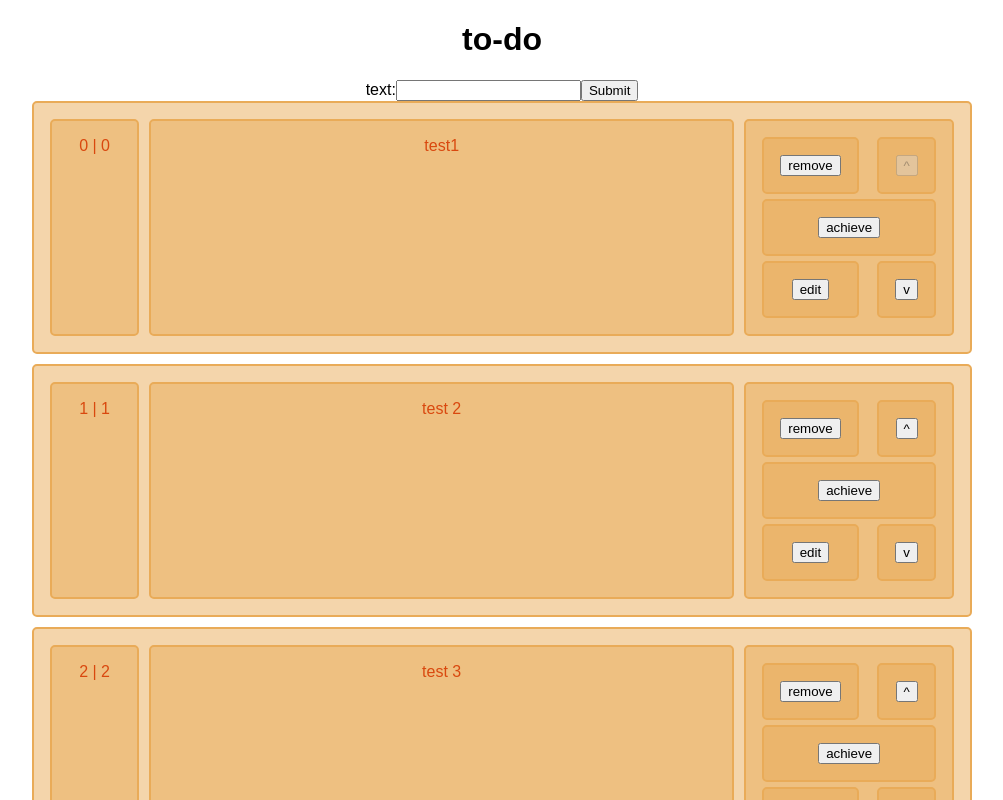
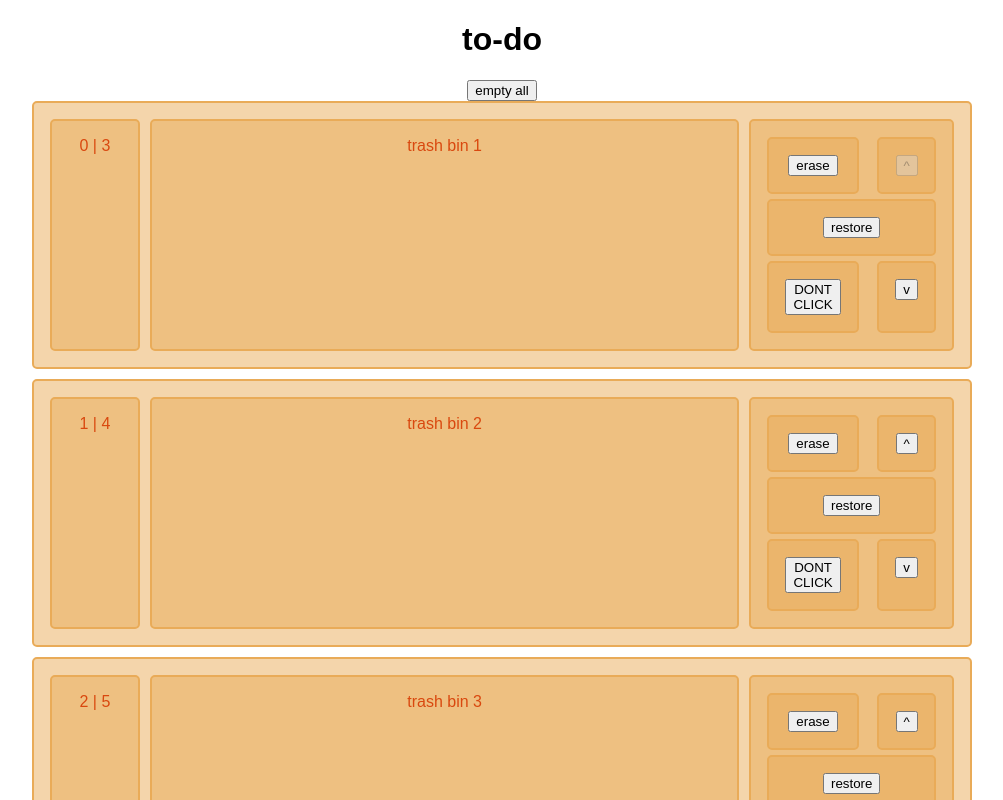
Before and after one commit to mgrimald/mgrimald.github.io, a React (Create React App) app in the folder todo_app/: page / in a window 1280 px wide. Shown: the top 800 px of the page, without its empty margins (138-1141 px from the left). Built offline with nearby package versions, Linux system fonts and the light colour scheme.

Commit message:
trash system
refactoctored a bit "todoItem",
modified all the functions of TodoApp to  be able to perform operation on any list : either data or trashBin (soon to be added : archives) and added display of the trashBin content (soon to be added : separate page/view)

```diff
--- a/todo_app/package.json
+++ b/todo_app/package.json
@@ -1,6 +1,6 @@
 {
   "name": "todo_app",
-  "version": "0.1.4",
+  "version": "0.1.5",
   "private": true,
   "dependencies": {
     "react": "^16.2.0",
--- a/todo_app/src/App.css
+++ b/todo_app/src/App.css
@@ -1,4 +1,4 @@
-/* https://developer.mozilla.org/fr/docs/Web/CSS/CSS_Grid_Layout */
+/* "inspired" by https://developer.mozilla.org/fr/docs/Web/CSS/CSS_Grid_Layout */
 * {
 	box-sizing: border-box;
 	text-align: center;
@@ -65,6 +65,14 @@
   grid-column: 1 / 2;
   grid-row: 1;
 }
+.restoreBtn {
+  grid-column: 1 / 4;
+  grid-row: 2;
+}
+.archiveBtn {
+  grid-column: 1 / 2;
+  grid-row: 3;
+}
 .achieveBtn {
 
   grid-column: 1 / 4;
@@ -87,3 +95,8 @@
 .todoItem.achieved .achieveBtn{
   background-color: red;
 }
+
+
+.todoItem.achieved .id{
+  background-color: red;
+}
--- a/todo_app/src/Components/TodoApp.js
+++ b/todo_app/src/Components/TodoApp.js
@@ -1,6 +1,7 @@
 import React, { Component } from 'react';
 import { TodoForm } from './TodoForm.js';
 import { TodoList } from './TodoList.js';
+import { TrashList } from "./TrashList"
 
 export class TodoApp extends Component {
 	constructor(props) {
@@ -10,9 +11,15 @@ export class TodoApp extends Component {
 			this.createTodo(1, "test 2", 1),
 			this.createTodo(2, "test 3", 2)
 		];
+		let trashes = [
+			this.createTodo(3, "trash bin 1", 0),
+			this.createTodo(4, "trash bin 2", 1),
+			this.createTodo(5, "trash bin 3", 2),
+		];
 		this.state = {
 			data: datas,
-			todo_id: datas.length,
+			todo_id: datas.length + trashes.length,
+			trashBin: trashes
 		}
 
 		this.addTodo = this.addTodo.bind(this);
@@ -22,7 +29,11 @@ export class TodoApp extends Component {
 		this.handleEdit = this.handleEdit.bind(this);
 		this.handleOrderUp = this.handleOrderUp.bind(this);
 		this.handleOrderDown = this.handleOrderDown.bind(this);
+		this.handleOrderUpTrash = this.handleOrderUpTrash.bind(this);
+		this.handleOrderDownTrash = this.handleOrderDownTrash.bind(this);
 		this.toggleEditing = this.toggleEditing.bind(this);
+		this.emptyTrashBin = this.emptyTrashBin.bind(this);
+		this.restore = this.restore.bind(this);
 	}
 	createTodo(id, text, order=0, achieved=false){
 		const todo = {
@@ -41,78 +52,150 @@ export class TodoApp extends Component {
 		data.unshift(todo);
 		this.setState({data: data, todo_id:this.state.todo_id + 1});
 	}
+	emptyTrashBin(){
+		this.setState({trashBin: []});
+	}
+	handleRemove(id) {
+		const data = this.state.data;
+		const trashes = this.state.trashBin;
+		let index;
+
+		if ((index = data.findIndex((todo) => {return (todo.id === id)})) >= 0) {
+			const removed = data.splice(index, 1);
+			let c = 0;
+			data.forEach((todo) => todo.order = c++);
+			trashes.unshift(removed[0]);
+		}
+		else if ((index = trashes.findIndex((todo) => {return (todo.id === id)})) >= 0) {
+			trashes.splice(index, 1);
+		}
+		let d = 0;
+		trashes.forEach((todo) => todo.order = d++);
+		this.setState({data: data, trashBin: trashes});
+	}
+	restore(id) {
+		const data = this.state.data;
+		const trashes = this.state.trashBin;
+		let index;
+
+		if ((index = trashes.findIndex((todo) => {return (todo.id === id)})) >= 0) {
+			const removed = trashes.splice(index, 1);
+			let c = 0;
+			trashes.forEach((todo) => todo.order = c++);
+			data.unshift(removed[0]);
+		}
+		let d = 0;
+		data.forEach((todo) => todo.order = d++);
+		this.setState({data: data, trashBin: trashes});
+	}
 	handleAchieve(id) {
-		let data = this.state.data;
-		const index = data.findIndex((todo) => {return (todo.id === id)});
-		if (index >= 0) {
+		const data = this.state.data;
+		const trashes = this.state.trashBin;
+		let index;
+
+		if ((index = data.findIndex((todo) => {return (todo.id === id)})) >= 0) {
 			data[index].achieved = true;
 			this.setState({data: data});
 		}
+		else if ((index = trashes.findIndex((todo) => {return (todo.id === id)})) >= 0) {
+			trashes[index].achieved = true;
+			this.setState({trashBin: trashes});
+		}
 	}
 	handleUnachieve(id) {
-		const index = this.state.data.findIndex((todo) => {return (todo.id === id)});
 		const data = this.state.data;
-		if (index >= 0){
+		const trashes = this.state.trashBin;
+		let index;
+
+		if ((index = data.findIndex((todo) => {return (todo.id === id)})) >= 0) {
 			data[index].achieved = false;
 			this.setState({data: data});
 		}
+		else if ((index = trashes.findIndex((todo) => {return (todo.id === id)})) >= 0) {
+			trashes[index].achieved = false;
+			this.setState({trashBin: trashes});
+		}
 	}
-	handleRemove(id) {
-		const remains = this.state.data.filter(todo => todo.id !== id)
-		let c = 0;
-		remains.forEach((todo) => todo.order = c++);
-		this.setState({data: remains});
+	toggleEditing(id){
+		const data = this.state.data;
+		const trashes = this.state.trashBin;
+		let index;
+
+		if ((index = data.findIndex((todo) => {return (todo.id === id)})) >= 0) {
+			data[index].editing = !data[index].editing;
+			this.setState({data: data});
+		}
+		else if ((index = trashes.findIndex((todo) => {return (todo.id === id)})) >= 0) {
+			trashes[index].editing = !trashes[index].editing;
+			this.setState({trashBin: trashes});
+		}
 	}
-	swapPosition(order, order_swap){
-		const index = this.state.data.findIndex((todo) => {return (todo.order === order)});
-		const index_swap = this.state.data.findIndex((todo) => {return (todo.order === order_swap)});
+	handleEdit(id, text) {
+		const data = this.state.data;
+		const trashes = this.state.trashBin;
+		let index;
+
+		if ((index = data.findIndex((todo) => {return (todo.id === id)})) >= 0) {
+			data[index].text = text;
+			this.setState({data: data});
+		}
+		else if ((index = trashes.findIndex((todo) => {return (todo.id === id)})) >= 0) {
+			trashes[index].text = text;
+			this.setState({trashBin: trashes});
+		}
+		else {
+			const todo = this.addTodo(text);
+			data.push(todo);
+			this.setState({data: data});
+		}
+	}
+	swapPosition(order, order_swap, list){
+		const index = list.findIndex((todo) => {return (todo.order === order)});
+		const index_swap = list.findIndex((todo) => {return (todo.order === order_swap)});
 		if (index < 0 || index_swap < 0){
-			return this.state.data;
+			return list;
 		}
-		const data = this.state.data;
-		let tmp = data[index];
-		data[index] = data[index_swap];
-		data[index_swap] = tmp;
-		data[index].order = order;
-		data[index_swap].order = order_swap;
-		return data;
+		let tmp = list[index];
+		list[index] = list[index_swap];
+		list[index_swap] = tmp;
+		list[index].order = order;
+		list[index_swap].order = order_swap;
+		return list;
+	}
+	handleOrderUpTrash(order){
+		const trashes = this.swapPosition(order, order -1, this.state.trashBin);
+		this.setState({trashBin: trashes});
+	}
+	handleOrderDownTrash(order){
+		const trashes = this.swapPosition(order, order +1, this.state.trashBin);
+		this.setState({trashBin: trashes});
 	}
 	handleOrderUp(order){
-		const data = this.swapPosition(order, order -1)
+		const data = this.swapPosition(order, order -1, this.state.data);
 		this.setState({data: data});
 	}
 	handleOrderDown(order){
-		console.log("order down", order);
-		const data = this.swapPosition(order, order +1)
-		this.setState({data: data});
-	}
-	toggleEditing(id){
-		let data = this.state.data;
-		const index = data.findIndex((todo) => {return (todo.id === id)});
-		if (index >= 0) {
-			data[index].editing = !data[index].editing;
-			this.setState({data: data});
-		}
-	}
-	handleEdit(id, text) {
-		let data = this.state.data;
-		const index = data.findIndex((todo) => {return (todo.id === id)});
-		if (index >= 0) {
-			data[index].text = text;
-		}
-		else {
-			const todo = {
-				text: text,
-				id: window.id++,
-				achieved: false
-			};
-			data.push(todo);
-		}
+		const data = this.swapPosition(order, order +1, this.state.data);
 		this.setState({data: data});
 	}
   	render() {
     	return (
-      		<div >
+      		<div>
+      			<button onClick={this.emptyTrashBin}>
+      				empty all
+      			</button>
+      			<TrashList
+      				trashes={this.state.trashBin}
+        			todos={this.state.data}
+        			remove={this.handleRemove}
+        			edit={this.handleEdit}
+        			achieve={this.handleAchieve}
+        			unachieve={this.handleUnachieve}
+        			up={this.handleOrderUpTrash}
+        			down={this.handleOrderDownTrash}
+        			restore={this.restore}
+					toggleEditing={this.toggleEditing}
+      			/>
         		<TodoForm
         			addTodo={this.addTodo} />
         		<TodoList
--- a/todo_app/src/Components/TodoItem.js
+++ b/todo_app/src/Components/TodoItem.js
@@ -1,49 +1,21 @@
 import React from 'react';
 
-export const TodoItem = (props) => {
-	const achievement = (props.todo.achieved === false) ? (
-			<button onClick={
-		  		() => {
-  					props.achieve(props.todo.id)
-  				}
-  			}>achieve</button>
-		) : (
-			<button onClick={
-		  		() => {
-  					props.unachieve(props.todo.id)
-  				}
-  			}>unachieve</button>
-		);
-	const editing = (props.todo.editing === false) ? (
-			<button onClick={
-		  		() => {
-  					props.toggleEditing(props.todo.id)
-  				}
-  			}>edit</button>
-		) : (
-			<button onClick={
-		  		() => {
-  					props.toggleEditing(props.todo.id)
-  				}
-  			}>annuler</button>
-		);
-	const achievedStyle = (props.todo.achieved) ? "achieved" : "";
-	const style = "todoItem " + achievedStyle;
+export const TodoItemButtons = (props) => {
+  const achievementFct = (props.todo.achieved === false) ? () => { props.achieve(props.todo.id) } : () => { props.unachieve(props.todo.id) }
+  const achievementTxt = (props.todo.achieved === false) ? "achieve" : "unachieve"
+  const editingTxt = (props.todo.editing === false) ? "edit" : "annuler";
+
   return (
-  	  <div className={style}>
-  	  	<div className="id">
-			    {props.todo.order} | {props.todo.id}
-		    </div>
-		    <div className="text">
-			    {props.todo.text}
-		    </div>
-        <div className="buttons">
     <div className="button_wrapper">
       <div className="editSwitchBtn">
-              {editing}
+        <button onClick={() => { props.toggleEditing(props.todo.id) } }>
+          {editingTxt}
+        </button>
       </div>
       <div className="achieveBtn">
-    	  		  {achievement}
+        <button onClick={achievementFct}>
+          {achievementTxt}
+        </button>
       </div>
       <div className="removeBtn">
         <button onClick={ () => {props.remove(props.todo.id)} }>remove</button>
@@ -55,6 +27,25 @@ export const TodoItem = (props) => {
           <button onClick={ () => {props.down(props.todo.order)}} disabled={props.downBtnDisabled}> v </button>
       </div>
     </div>
+  );
+}
+
+export const TodoItem = (props) => {
+	const achievedStyle = (props.todo.achieved) ? "achieved" : "";
+  let buttons = props.buttons;
+  if (props.buttons === undefined)
+    buttons = TodoItemButtons;
+	const style = "todoItem " + achievedStyle;
+  	return (
+  	  <div className={style}>
+        <div className="id">
+          {props.todo.order} | {props.todo.id}
+        </div>
+        <div className="text">
+          {props.todo.text}
+        </div>
+        <div className="buttons">
+          {buttons(props)}
         </div>
       </div>
     );
--- /dev/null
+++ b/todo_app/src/Components/TrashList.js
@@ -0,0 +1,51 @@
+import React from 'react';
+import {TodoItem} from "./TodoItem.js"
+
+export const TrashList = (props) => {
+  const trashNodes = props.trashes.map(
+    (todo) => {
+      return (
+        <TodoItem
+          todo={todo}
+          key={"TrashItem_".concat(todo.id)}
+          buttons={TrashButtons}
+          remove={props.remove}
+          edit={props.edit}
+          achieve={props.achieve}
+          unachieve={props.unachieve}
+          toggleEditing={props.toggleEditing}
+          down={props.down}
+          up={props.up}
+          restore={props.restore}
+          upBtnDisabled={todo.order === 0}
+          downBtnDisabled={props.trashes.length === todo.order +1}
+        />
+      );
+    }
+  )
+  return (
+    <div className="TrashList wrapper">{trashNodes}</div>
+  );
+};
+
+export const TrashButtons = (props) => {
+    return (
+        <div className="button_wrapper">
+            <div className="removeBtn">
+              <button onClick={ () => {props.remove(props.todo.id)} }>erase</button>
+            </div>
+            <div className="restoreBtn">
+              <button onClick={ () => {props.restore(props.todo.id)} }>restore</button>
+            </div>
+            <div className="archiveBtn">
+              <button onClick={ () => {props.archive(props.todo.id)} }>DONT CLICK</button>
+            </div>
+            <div className="upBtn">
+              <button onClick={ () => {props.up(props.todo.order)} } disabled={props.upBtnDisabled}> ^ </button>
+            </div>
+            <div className="downBtn">
+              <button onClick={ () => {props.down(props.todo.order)}} disabled={props.downBtnDisabled}> v </button>
+            </div>
+          </div>
+    );
+};
```
Also changed, not shown: todo_app/src/Components/TodoList.js (+30 -0 lines). Lines whose indentation alone changed are shown as unchanged.
